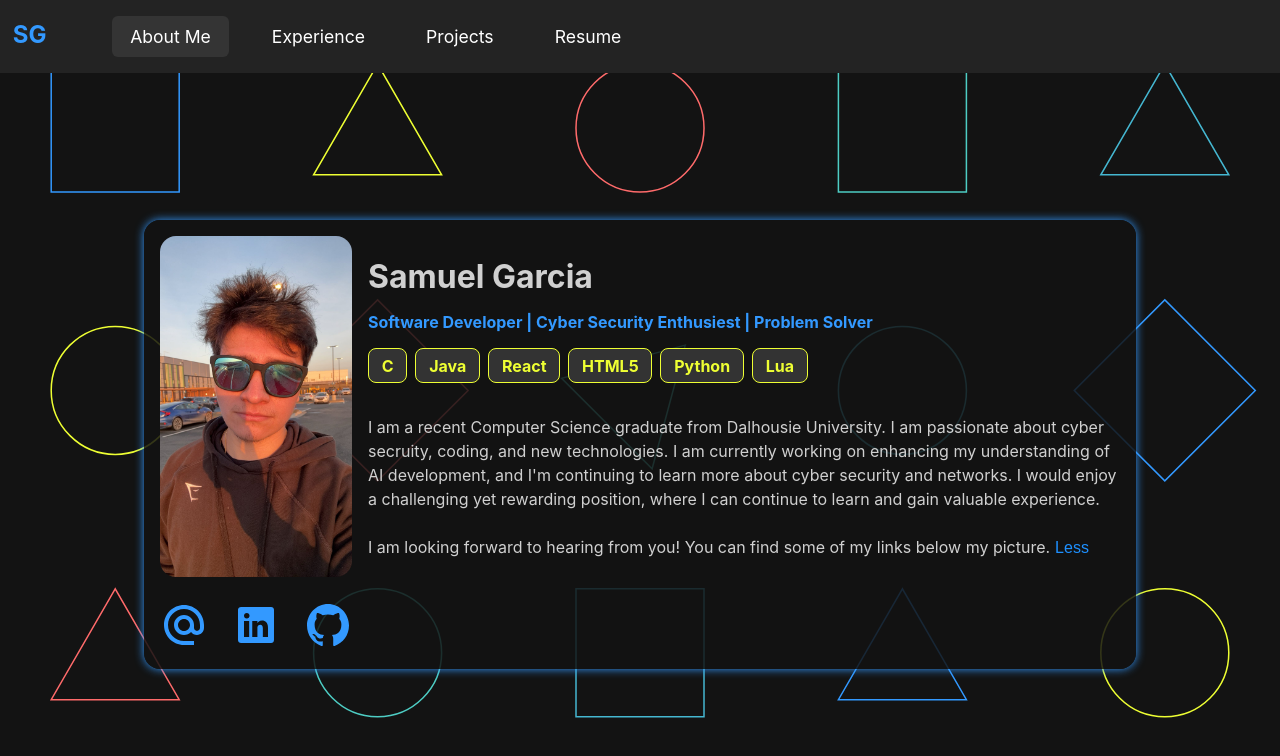
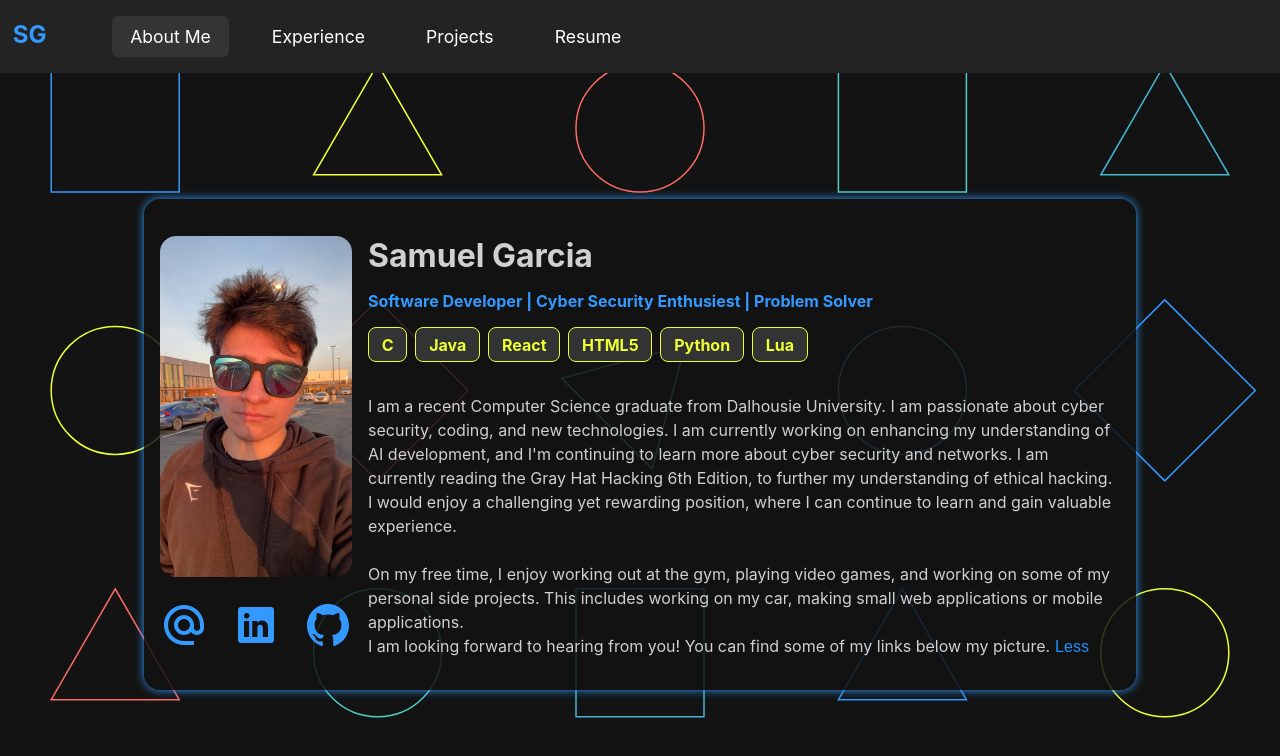
Before and after one commit to Samuelmgp/Portfolio, a React (Create React App) app: page / in a window 1280 px wide. Both pictures are taken after a click on the button "More". Shown: the top 756 px of the page. Built offline with nearby package versions, Linux system fonts and the light colour scheme.

Commit message:
Added some more details and fixed grammatical/spelling mistakes.

```diff
--- a/src/assets/WorkExperience.js
+++ b/src/assets/WorkExperience.js
@@ -10,13 +10,13 @@ export const workExperience = [
     position: "Temp Worker",
     company: "MaxSys Staffing",
     duration: "May 2024",
-    description: "Worked with various companies preforming tasks based on their required needs. Much like the previous year.",
+    description: "Worked for various companies on a temporary basis, performing tasks such as general labour, warehouse work, construction, office/residential moving, file reorganization, and setting up business spaces.",
   },
   {
     position: "Temp Worker",
     company: "MaxSys Staffing",
     duration: "May 2023 - Sep, 2023",
-    description: "Worked for various companies on a temporary basis, performing tasks such as general labour, warehouse work, construction, office/residential moving, file reorganiation, and setting up business spaces.",
+    description: "Worked for various companies on a temporary basis, performing tasks such as general labour, warehouse work, construction, office/residential moving, file reorganization, and setting up business spaces.",
   },
   {
     position: "Garden Centre Employee",
--- a/src/components/ContactCard.js
+++ b/src/components/ContactCard.js
@@ -42,13 +42,16 @@ function ContactCard () {
                 <div className="contact-info-body">
                         <p className="contact-description">
                             I am a recent Computer Science graduate from Dalhousie University.
-                            I am passionate about cyber secruity, coding, and new technologies. I am currently working
+                            I am passionate about cyber security, coding, and new technologies. I am currently working
                             on enhancing my understanding of AI development, and I'm continuing to
-                            learn more about cyber security and networks.
+                            learn more about cyber security and networks. I am currently reading the Gray Hat Hacking 6th Edition,
+                            to further my understanding of ethical hacking.
                             I would enjoy a challenging yet rewarding position, where I can continue to learn and
                             gain valuable experience.
                             <span id="description-extra" className="invisible">
                                 <br /> <br />
+                                On my free time, I enjoy working out at the gym, playing video games, and working on some of my personal
+                                side projects. This includes working on my car, making small web applications or mobile applications.<br />
                                 I am looking forward to hearing from you!
                                 You can find some of my links below my picture.
                             </span>
```
